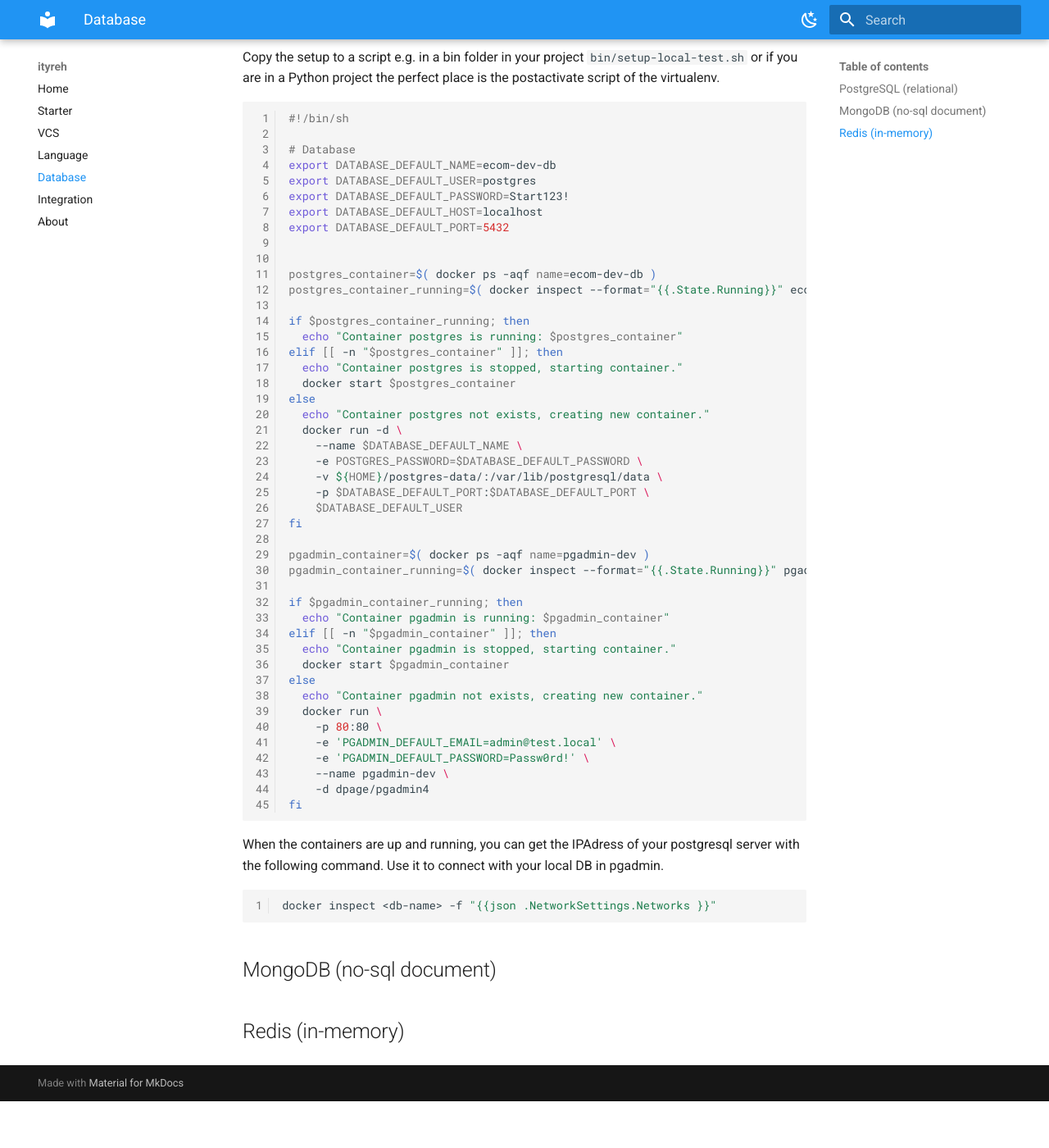
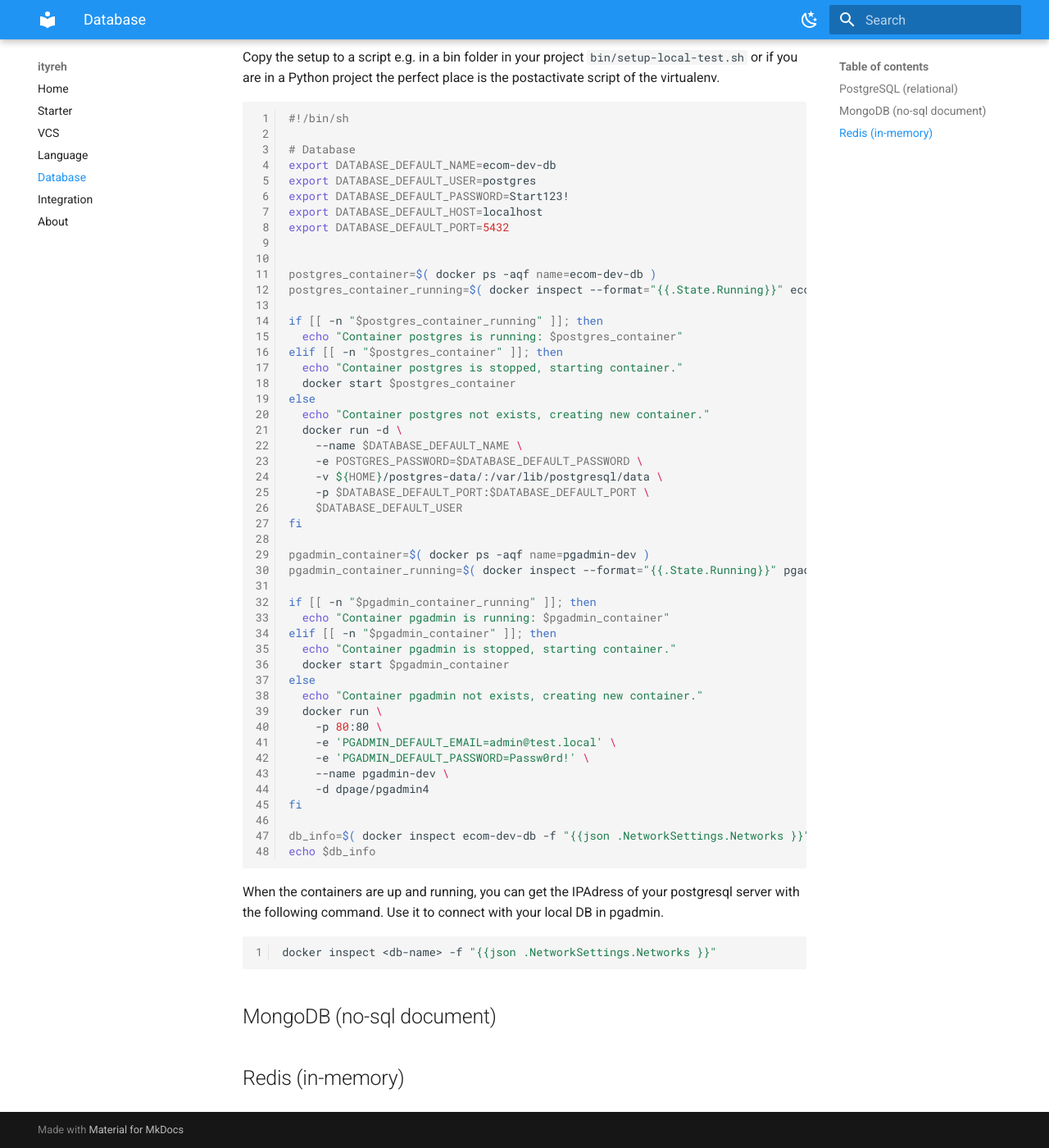
Before and after one commit to ityreh/docs, an MkDocs documentation site: the page built from docs/database.md, in a window 1280 px wide and 1400 px high, scrolled down 356 px. Shown: the whole window at 82% size. Built offline with MkDocs 1.6.1 and Material for MkDocs 9.7.7, drawn with Linux system fonts in a browser that asks for light colours; before the commit the page ends 1699 px from its top, so only the background shows below that.

Commit message:
docs(database): improve docker script for postgres dev

````diff
--- a/docs/database.md
+++ b/docs/database.md
@@ -27,7 +27,7 @@ export DATABASE_DEFAULT_PORT=5432
 postgres_container=$( docker ps -aqf name=ecom-dev-db )
 postgres_container_running=$( docker inspect --format="{{.State.Running}}" ecom-dev-db )
 
-if $postgres_container_running; then
+if [[ -n "$postgres_container_running" ]]; then
   echo "Container postgres is running: $postgres_container"
 elif [[ -n "$postgres_container" ]]; then
   echo "Container postgres is stopped, starting container."
@@ -35,9 +35,9 @@ elif [[ -n "$postgres_container" ]]; then
 else
   echo "Container postgres not exists, creating new container."
   docker run -d \
-    --name $DATABASE_DEFAULT_NAME \
-    -e POSTGRES_PASSWORD=$DATABASE_DEFAULT_PASSWORD \
-    -v ${HOME}/postgres-data/:/var/lib/postgresql/data \
+	--name $DATABASE_DEFAULT_NAME \
+	-e POSTGRES_PASSWORD=$DATABASE_DEFAULT_PASSWORD \
+	-v ${HOME}/postgres-data/:/var/lib/postgresql/data \
     -p $DATABASE_DEFAULT_PORT:$DATABASE_DEFAULT_PORT \
     $DATABASE_DEFAULT_USER
 fi
@@ -45,7 +45,7 @@ fi
 pgadmin_container=$( docker ps -aqf name=pgadmin-dev )
 pgadmin_container_running=$( docker inspect --format="{{.State.Running}}" pgadmin-dev )
 
-if $pgadmin_container_running; then
+if [[ -n "$pgadmin_container_running" ]]; then
   echo "Container pgadmin is running: $pgadmin_container"
 elif [[ -n "$pgadmin_container" ]]; then
   echo "Container pgadmin is stopped, starting container."
@@ -60,6 +60,9 @@ else
     -d dpage/pgadmin4
 fi
 
+db_info=$( docker inspect ecom-dev-db -f "{{json .NetworkSettings.Networks }}" )
+echo $db_info
+
 ```
 
 When the containers are up and running, you can get the IPAdress of your postgresql server with the following command.
````
